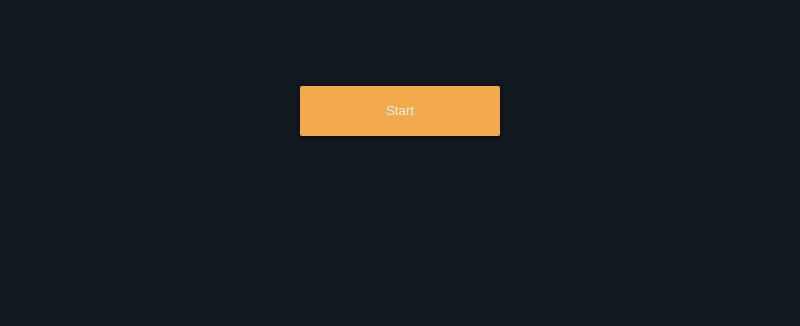
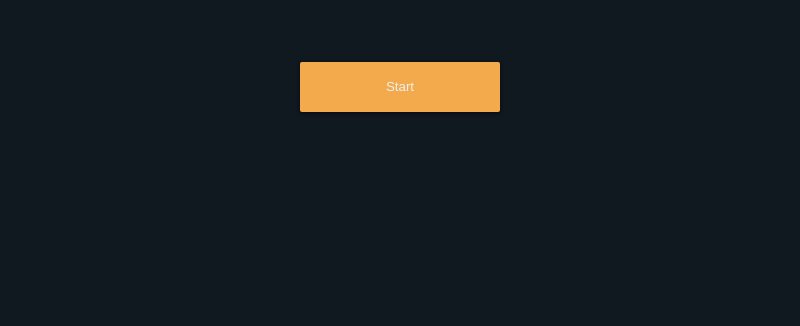
Before and after one commit to ezpz-coders/Posture-Monitor, an Electron app: page src/index.html in a window 800 px wide. Shown: the part 474-800 px from the top of the page. Drawn offline with Linux system fonts and the light colour scheme.

Commit message:
fix height

```diff
--- a/src/index.css
+++ b/src/index.css
@@ -2,7 +2,7 @@ body {
   font-family: -apple-system, BlinkMacSystemFont, "Segoe UI", Roboto, Helvetica,
     Arial, sans-serif;
   margin: auto;
-  height: 90vh;
+  min-height: 90vh;
   display: flex;
   justify-content: center;
   align-items: center;
@@ -101,7 +101,6 @@ button:hover {
 .start-btn {
   display: flex;
   justify-content: center;
-  margin-top: 3rem;
 }
 .btn {
   position: relative;
```
